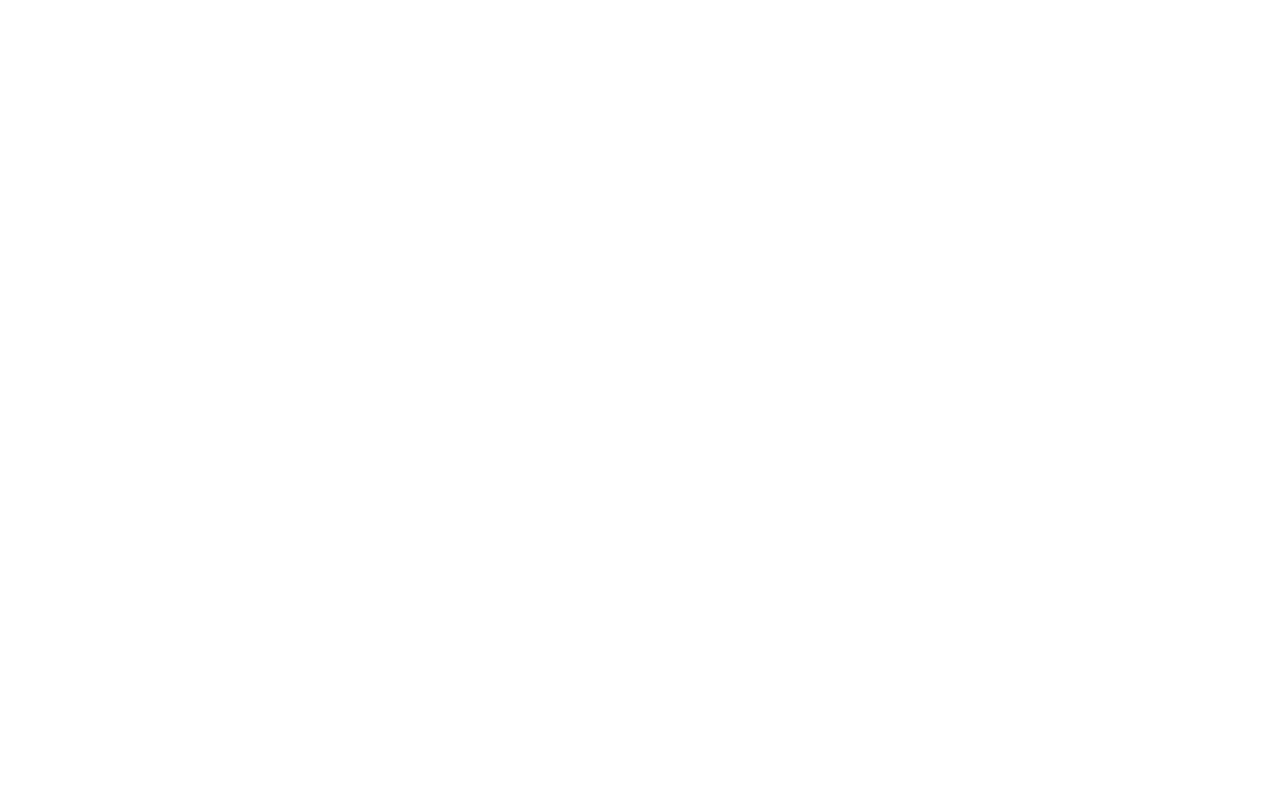
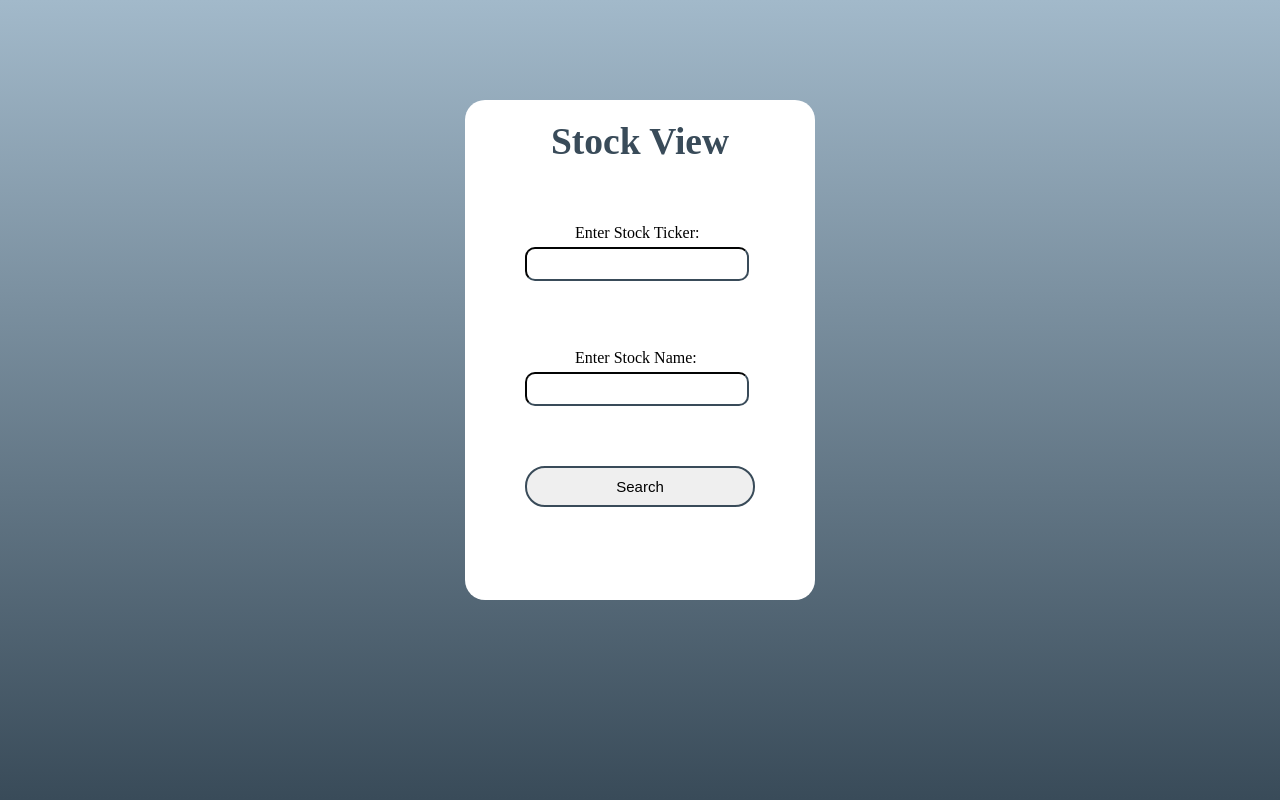
Before and after one commit to YScloud22/Stock-View, a Flask app: page / in a window 1280 px wide. Before the commit the page is empty. Run offline with Flask 2, Linux system fonts and the light colour scheme.

Commit message:
basic form

```diff
--- a/website/static/main.css
+++ b/website/static/main.css
@@ -0,0 +1,65 @@
+html{
+    margin: 0px;
+    background:linear-gradient(#a2b9ca,#394B59);
+    min-height: 100vh;
+}
+
+.stock_container{
+    background-color: white;
+    height: 500px;
+    width: 350px;
+    margin-left: auto;
+    margin-right: auto;
+    border-radius: 20px;
+    margin-top: 100px;
+}
+
+.stock_container_title {
+    position: relative;
+    top: 20px;
+    text-align: center;
+    font-size: 25px;
+    color: #394B59;
+}
+
+label.stock_ticker{
+    margin-left: 110px;
+    position: relative;
+    top: 50px
+}
+input.stock_ticker{
+    margin-left: 60px;
+    margin-top: 55px;
+    width: 200px;
+    height: 10px;
+    padding: 10px;
+    border-radius: 10px;
+    border-color: #394B59;
+}
+label.stock_name{
+    margin-left: 110px;
+    position: relative;
+    top: 50px
+}
+input.stock_name{
+    margin-left: 60px;
+    margin-top: 55px;
+    width: 200px;
+    height: 10px;
+    padding: 10px;
+    border-radius: 10px;
+    border-color: #394B59;
+}
+button.search_stock{
+    transition-duration: 0.4s;
+    width: 230px;
+    margin-top: 60px;
+    margin-left: 60px;
+    padding: 10px;
+    border-radius: 20px;
+    border: 2px solid #394B59;
+    font-size: 15px;
+}
+button.search_stock:hover{
+    background-color: #394B59;
+}
--- a/website/templates/base.html
+++ b/website/templates/base.html
@@ -1,11 +1,31 @@
 <!DOCTYPE html>
 <html>
     <head>
+        <meta charset ='utf-8'/>
+        <meta name = 'viewpoint' content="width=device-width, initial-scale=1"/>
+        <link rel="stylesheet" href ="{{ url_for('static', filename= 'main.css')}}">
         <title>
-            Stock View
+            {% block title %}Stock View{% endblock %}
         </title>
         <body>
-
+            <div class = "stock_container">
+                <div class = "stock_container_title">
+                    <h2>Stock View</h2>
+                </div>
+                <div class = "stock_form">
+                    <form action="POST">
+                        <label class="stock_ticker" for = "stock_ticker_label">Enter Stock Ticker:</label>
+                        <br>
+                        <input class ="stock_ticker" type = "text" name = "stock_ticker"/>
+                        <br>
+                        <br>
+                        <label class = "stock_name" for="stock_name">Enter Stock Name:</label>
+                        <br>
+                        <input class = "stock_name" type="text", name="stock_name"/>
+                        <button class = "search_stock" type = "submit">Search </button>
+                    </form>
+                </div>
+            </div>
         </body>
     </head>
 </html>
```
Also changed, not shown: backgroundBoxes.png (added).
